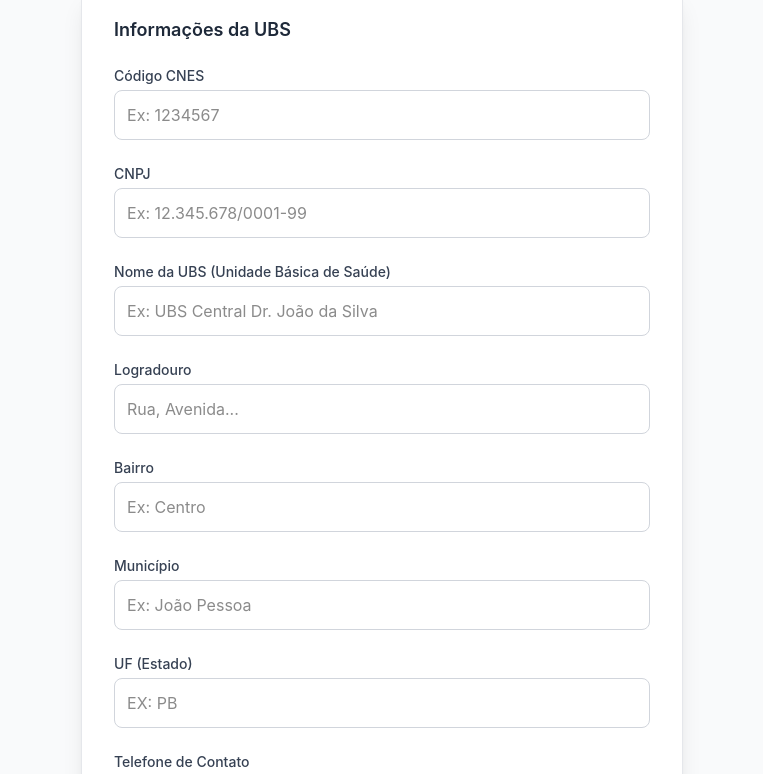
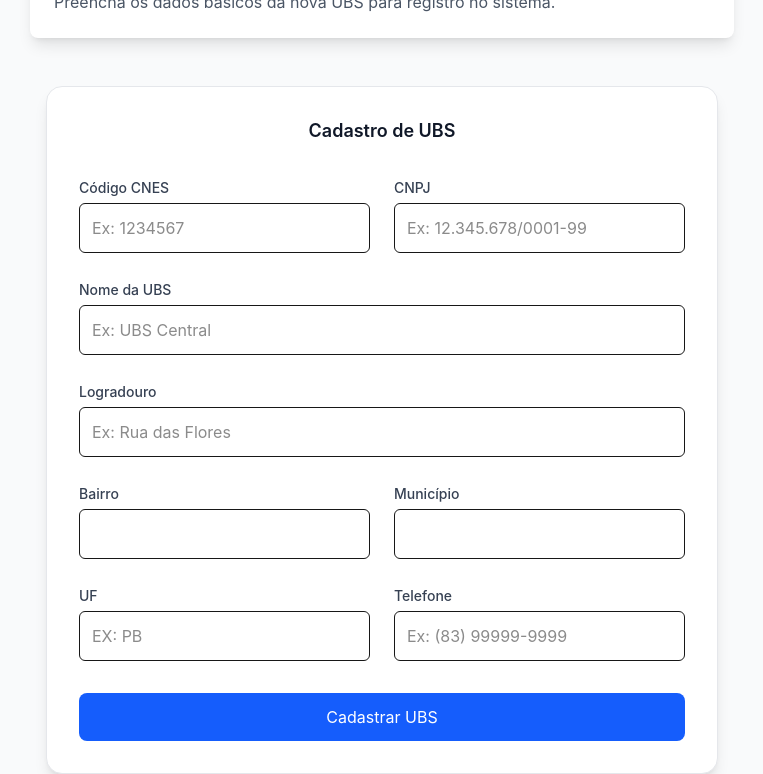
Before and after one commit to vinPedro/apa-react, a Next.js app: page /Instituicoes/ubs in a window 1280 px wide. Shown: the top 774 px of the page, without its empty margins (258-1021 px from the left). Built offline with nearby package versions, Linux system fonts and the light colour scheme.

Commit message:
refactor/ Refatorando Código

```diff
--- a/src/app/page.js
+++ b/src/app/page.js
@@ -40,7 +40,7 @@ export default function HomePage() {
 
               <Botao maximo={700}>Entrar</Botao>
 
-              <Link href="/cadastro">
+              <Link href="/Instituicoes/ubs">
                 <Botao
                   maximo={700}
                   background="var(--color-botao-terceira)"
--- a/src/components/forms/UbsCadastroForm.jsx
+++ b/src/components/forms/UbsCadastroForm.jsx
@@ -7,7 +7,6 @@ export default function UbsCadastroForm() {
         cnes: '',
         cnpj: '',
         nome: '',
-        endereco: '',
         logradouro: '',
         bairro: '',
         municipio: '',
@@ -17,64 +16,45 @@ export default function UbsCadastroForm() {
 
     const handleChange = (e) => {
         const { name, value } = e.target;
-        setFormData(prev => ({ ...prev, [name]: value }));
+        setFormData((prev) => ({ ...prev, [name]: value }));
     };
 
     const handleSubmit = (e) => {
         e.preventDefault();
-
-        console.log('Dados da UBS enviados:', formData);
         alert(`UBS "${formData.nome}" cadastrada com sucesso!`);
-
-        setFormData({
-            cnes: '',
-            cnpj: '',
-            nome: '',
-            endereco: '',
-            logradouro: '',
-            bairro: '',
-            municipio: '',
-            uf: '',
-            telefone: '',
-        });
     };
 
     return (
+        <div className="flex justify-center items-start w-full min-h-screen p-4">
             <form
                 onSubmit={handleSubmit}
                 className="
-                bg-white p-8 rounded-lg shadow-xl border border-gray-200
-                w-full max-w-2xl mx-auto
+                    bg-white p-6 sm:p-8 rounded-2xl shadow-lg border border-gray-200
+                    w-full max-w-lg md:max-w-2xl
                 "
             >
-            <h2 className="text-2xl font-semibold text-gray-800 mb-6">
-                Informações da UBS
+                <h2 className="text-xl sm:text-2xl font-semibold text-center text-gray-900 mb-8">
+                    Cadastro de UBS
                 </h2>
 
-            <div className="space-y-6">
+                <div className="grid grid-cols-1 gap-6 sm:grid-cols-2">
 
-                {/* Código CNES */}
-                <div>
-                    <label className="block text-sm font-medium text-gray-700 mb-1">
-                        Código CNES
-                    </label>
+                    <div className="sm:col-span-1">
+                        <label className="text-sm font-medium text-gray-700">Código CNES</label>
                         <input
                             type="text"
                             name="cnes"
                             value={formData.cnes}
                             onChange={handleChange}
+                            required
                             maxLength={7}
-                        required
                             placeholder="Ex: 1234567"
-                        className="w-full p-3 border border-gray-300 rounded-lg"
+                            className="w-full p-3 mt-1 border rounded-md"
                         />
                     </div>
 
-                {/* CNPJ */}
-                <div>
-                    <label className="block text-sm font-medium text-gray-700 mb-1">
-                        CNPJ
-                    </label>
+                    <div className="sm:col-span-1">
+                        <label className="text-sm font-medium text-gray-700">CNPJ</label>
                         <input
                             type="text"
                             name="cnpj"
@@ -82,84 +62,62 @@ export default function UbsCadastroForm() {
                             onChange={handleChange}
                             required
                             placeholder="Ex: 12.345.678/0001-99"
-                        className="w-full p-3 border border-gray-300 rounded-lg"
+                            className="w-full p-3 mt-1 border rounded-md"
                         />
                     </div>
 
-                {/* Nome */}
-                <div>
-                    <label
-                        htmlFor="nome"
-                        className="block text-sm font-medium text-gray-700 mb-1"
-                    >
-                        Nome da UBS (Unidade Básica de Saúde)
-                    </label>
+                    <div className="sm:col-span-2">
+                        <label className="text-sm font-medium text-gray-700">Nome da UBS</label>
                         <input
                             type="text"
                             name="nome"
-                        id="nome"
                             value={formData.nome}
                             onChange={handleChange}
                             required
-                        placeholder="Ex: UBS Central Dr. João da Silva"
-                        className="w-full p-3 border border-gray-300 rounded-lg"
+                            placeholder="Ex: UBS Central"
+                            className="w-full p-3 mt-1 border rounded-md"
                         />
                     </div>
 
-
-                {/* Logradouro */}
-                <div>
-                    <label className="block text-sm font-medium text-gray-700 mb-1">
-                        Logradouro
-                    </label>
+                    <div className="sm:col-span-2">
+                        <label className="text-sm font-medium text-gray-700">Logradouro</label>
                         <input
                             type="text"
                             name="logradouro"
                             value={formData.logradouro}
                             onChange={handleChange}
                             required
-                        placeholder="Rua, Avenida..."
-                        className="w-full p-3 border border-gray-300 rounded-lg"
+                            placeholder="Ex: Rua das Flores"
+                            className="w-full p-3 mt-1 border rounded-md"
                         />
                     </div>
 
-                {/* Bairro */}
-                <div>
-                    <label className="block text-sm font-medium text-gray-700 mb-1">
-                        Bairro
-                    </label>
+                    <div className="sm:col-span-1">
+                        <label className="text-sm font-medium text-gray-700">Bairro</label>
                         <input
                             type="text"
                             name="bairro"
                             value={formData.bairro}
                             onChange={handleChange}
                             required
-                        placeholder="Ex: Centro"
-                        className="w-full p-3 border border-gray-300 rounded-lg"
+                            className="w-full p-3 mt-1 border rounded-md"
                         />
                     </div>
 
-                {/* Município */}
-                <div>
-                    <label className="block text-sm font-medium text-gray-700 mb-1">
-                        Município
-                    </label>
+                    <div className="sm:col-span-1">
+                        <label className="text-sm font-medium text-gray-700">Município</label>
                         <input
                             type="text"
                             name="municipio"
                             value={formData.municipio}
                             onChange={handleChange}
                             required
-                        placeholder="Ex: João Pessoa"
-                        className="w-full p-3 border border-gray-300 rounded-lg"
+                            className="w-full p-3 mt-1 border rounded-md"
                         />
                     </div>
 
-                {/* UF */}
-                <div>
-                    <label className="block text-sm font-medium text-gray-700 mb-1">
-                        UF (Estado)
-                    </label>
+                    <div className="sm:col-span-1">
+                        <label className="text-sm font-medium text-gray-700">UF</label>
                         <input
                             type="text"
                             name="uf"
@@ -167,43 +125,37 @@ export default function UbsCadastroForm() {
                             value={formData.uf}
                             onChange={handleChange}
                             required
+                            className="w-full p-3 mt-1 border rounded-md uppercase"
                             placeholder="Ex: PB"
-                        className="w-full p-3 border border-gray-300 rounded-lg uppercase"
                         />
                     </div>
 
-                {/* Telefone */}
-                <div>
-                    <label
-                        htmlFor="telefone"
-                        className="block text-sm font-medium text-gray-700 mb-1"
-                    >
-                        Telefone de Contato
-                    </label>
+                    <div className="sm:col-span-1">
+                        <label className="text-sm font-medium text-gray-700">Telefone</label>
                         <input
                             type="tel"
                             name="telefone"
-                        id="telefone"
                             value={formData.telefone}
                             onChange={handleChange}
                             required
                             placeholder="Ex: (83) 99999-9999"
-                        className="w-full p-3 border border-gray-300 rounded-lg"
+                            className="w-full p-3 mt-1 border rounded-md"
                         />
                     </div>
                 </div>
 
-            <div className="mt-8 pt-4 border-t border-gray-200">
                 <button
                     type="submit"
                     className="
-                        w-full py-3 px-4 bg-blue-600 text-white font-semibold rounded-lg
-                        shadow-md hover:bg-blue-700
+                        w-full py-3 mt-8
+                        bg-blue-600 hover:bg-blue-700
+                        text-white text-base font-semibold rounded-lg
+                        transition
                     "
                 >
                     Cadastrar UBS
                 </button>
+            </form>
         </div>
-        </form>
     );
 }
```
Lines whose indentation alone changed are shown as unchanged.
